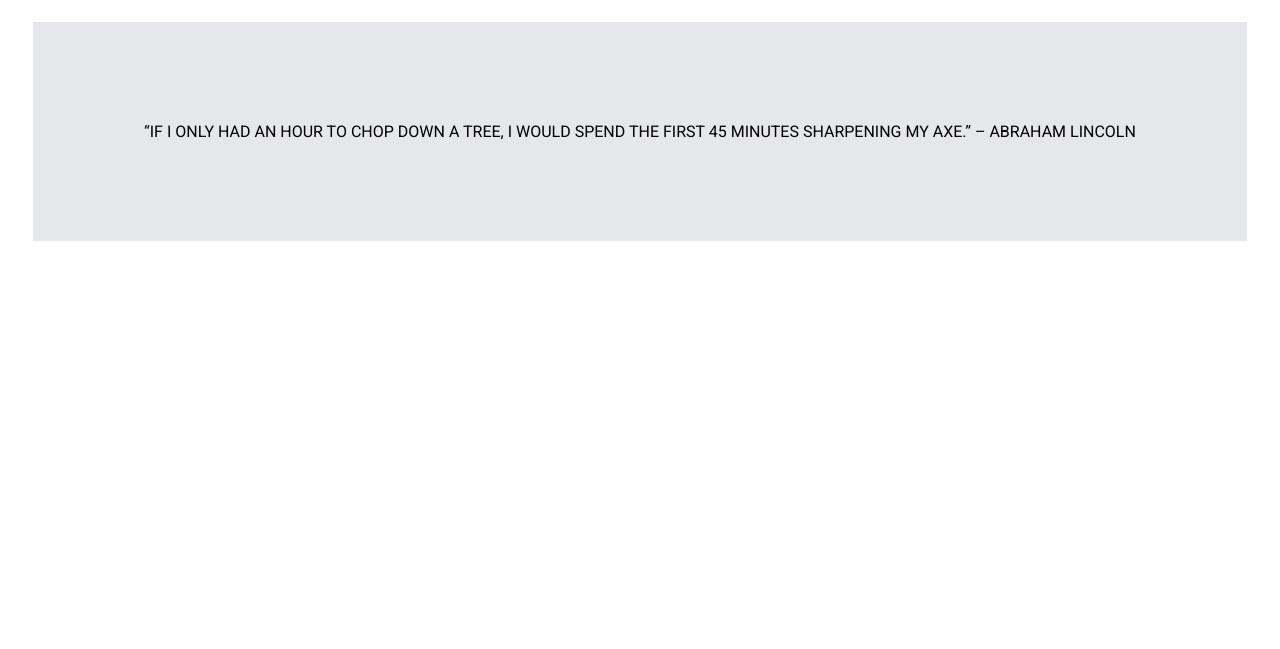
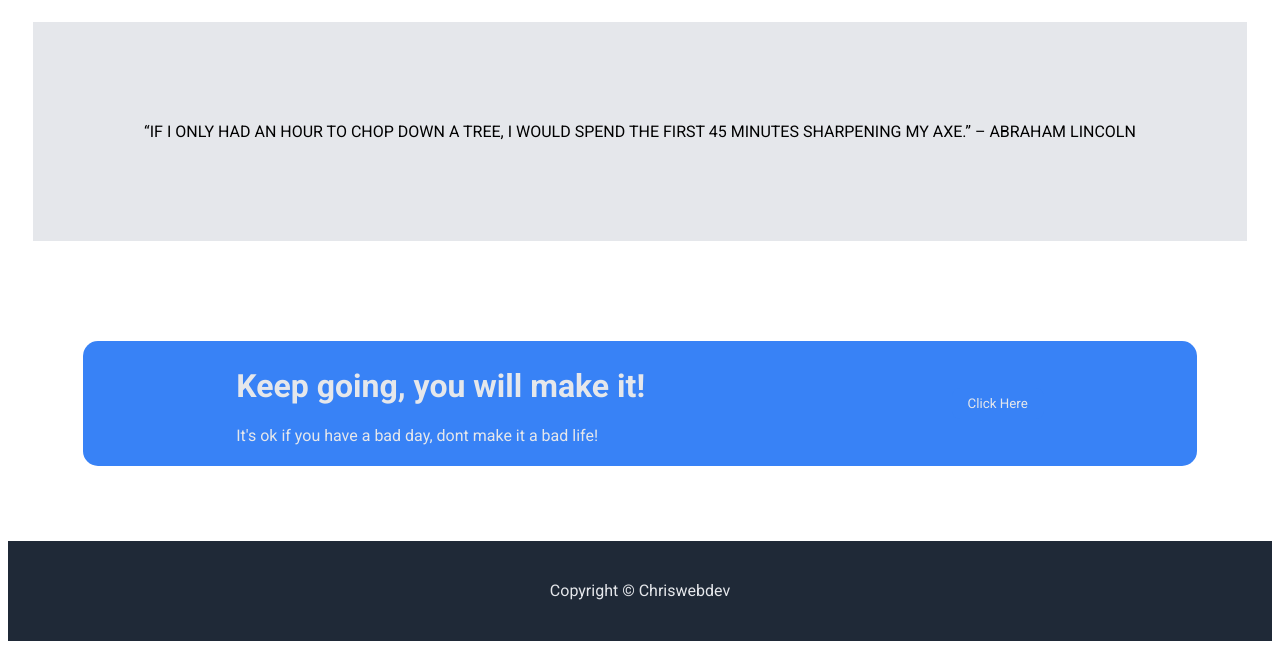
Before and after one commit to chriswebdv/landing_page, a plain HTML site: page index.html in a window 1280 px wide. Shown: the part 921-1570 px from the top of the page. Before the commit the page ends 1195 px from the top, so only its background shows below. Drawn offline with Linux system fonts and the light colour scheme.

Commit message:
Updated HTML and CSS files

```diff
--- a/index.html
+++ b/index.html
@@ -63,5 +63,21 @@
                     I WOULD SPEND THE FIRST 45 MINUTES SHARPENING MY AXE.” – ABRAHAM LINCOLN</span>
             </div>
         </div>
+        <div class="bottom-main">
+            <div class="bluey">
+                <div class="bluey-text">
+                    <h1>Keep going, you will make it!</h1>
+                    <p>It's ok if you have a bad day, dont make it a bad life!</p>
+                </div>
+                <div class="bluey-button">
+                    <button>Click Here</button>
+                </div>
+            </div>
+        </div>
+        <div class="footer">
+            <div class="copyr">
+                <p>Copyright &copy; Chriswebdev</p>
+            </div>
+        </div>
     </body>
 </html>
--- a/styles.css
+++ b/styles.css
@@ -110,3 +110,31 @@ span.quote-p {
   font-size: 36px;
   font-style: light italic;
 }
+
+.bluey {
+  background-color: #3882f6;
+  border-radius: 15px;
+  height: 125px;
+  margin: 75px;
+  display: flex;
+  flex-direction: row;
+  justify-content: space-around;
+  align-items: center;
+}
+
+.bluey-text {
+  color: #E5E7EB;
+}
+
+button.bluey-button {
+  border: 4px #E5E7EB;
+}
+
+.footer {
+  background-color: #1f2937;
+  color: #E5E7EB;
+  display: flex;
+  justify-content: center;
+  align-items: center;
+  height: 100px;
+}
```
